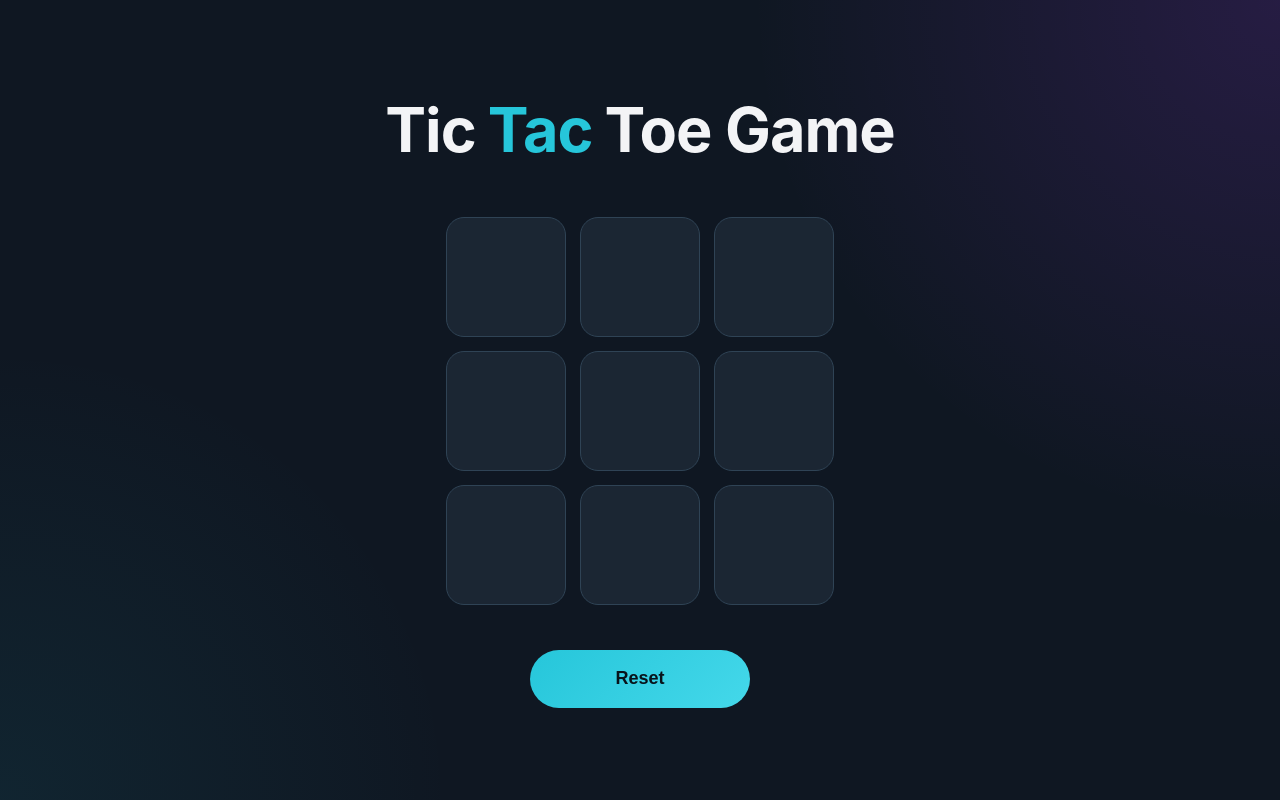
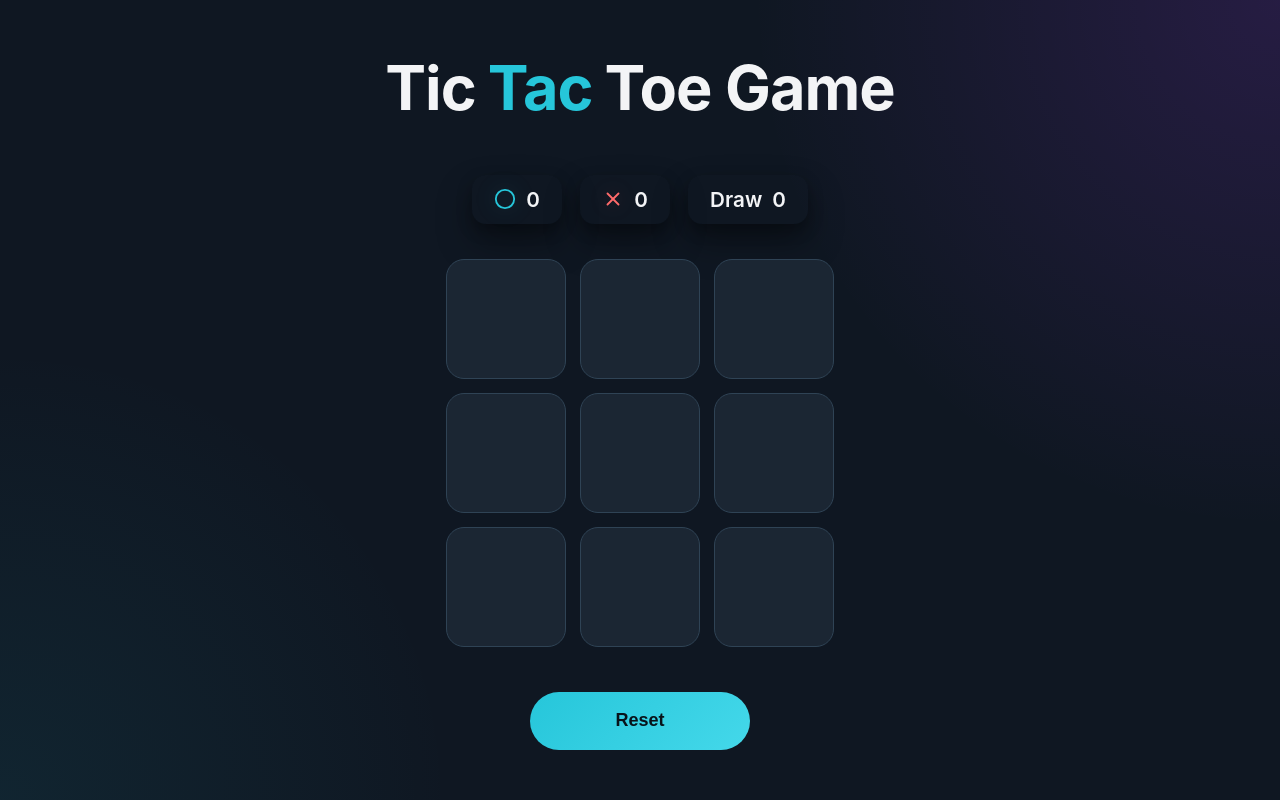
Before and after one commit to Ayman-Kz25/Tic-Tac-Toe-Game, a React (Vite) app: page / in a window 1280 px wide. Built offline with nearby package versions, Linux system fonts and the light colour scheme.

Commit message:
add scoreboard feature

```diff
--- a/src/components/TicTacToe.jsx
+++ b/src/components/TicTacToe.jsx
@@ -19,6 +19,11 @@ const TicTacToe = () => {
   const [isCircleTurn, setIsCircleTurn] = useState(true);
   const [winner, setWinner] = useState("");
   const [draw, setDraw] = useState(false);
+  const [score, setScore] = useState({
+    o: 0,
+    x: 0,
+    draw: 0,
+  });
 
   const checkWinner = (updatedBoard) => {
     for (let pattern of winningPatterns) {
@@ -30,12 +35,21 @@ const TicTacToe = () => {
         updatedBoard[a] === updatedBoard[c]
       ) {
         setWinner(updatedBoard[a]);
+        setScore((prev) => ({
+          ...prev,
+          [updatedBoard[a]]: prev[updatedBoard[a]] + 1,
+        }));
         return;
       }
     }
 
     if (!updatedBoard.includes("")) {
       setDraw(true);
+
+      setScore((prev) => ({
+        ...prev,
+        draw: prev.draw + 1,
+      }));
     }
   };
 
@@ -68,8 +82,8 @@ const TicTacToe = () => {
               <Circle className="circle-icon" size={54} />
             ) : (
               <X className="cross-icon" size={54} />
-            )}
-            {" "}Wins
+            )}{" "}
+            Wins
           </div>
         ) : draw ? (
           "It's a Draw!"
@@ -80,36 +94,41 @@ const TicTacToe = () => {
         )}
       </h1>
 
+      <div className="scoreboard">
+        <div className="score-card">
+          <Circle size={22} className="circle-icon" />
+
+          <span>{score.o}</span>
+        </div>
+
+        <div className="score-card">
+          <X size={22} className="cross-icon" />
+
+          <span>{score.x}</span>
+        </div>
+
+        <div className="score-card draw-card">
+          <span>Draw</span>
+
+          <strong>{score.draw}</strong>
+        </div>
+      </div>
+
       <div className="board">
         {board.map((cell, index) => (
-          <div
-            key={index}
-            className="boxes"
-            onClick={() => handleClick(index)}
-          >
+          <div key={index} className="boxes" onClick={() => handleClick(index)}>
             {cell === "o" && (
-              <Circle
-                size={70}
-                strokeWidth={2.5}
-                className="circle-icon"
-              />
+              <Circle size={70} strokeWidth={2.5} className="circle-icon" />
             )}
 
             {cell === "x" && (
-              <X
-                size={70}
-                strokeWidth={2.5}
-                className="cross-icon"
-              />
+              <X size={70} strokeWidth={2.5} className="cross-icon" />
             )}
           </div>
         ))}
       </div>
 
-      <button
-        className="reset-btn"
-        onClick={resetGame}
-      >
+      <button className="reset-btn" onClick={resetGame}>
         Reset
       </button>
     </div>
--- a/src/index.css
+++ b/src/index.css
@@ -216,6 +216,59 @@ body{
   transform:scale(.97);
 }
 
+/* ---------- Scoreboard ---------- */
+
+.scoreboard {
+  display: flex;
+  justify-content: center;
+  align-items: center;
+  gap: 18px;
+
+  margin-bottom: 35px;
+  flex-wrap: wrap;
+}
+
+.score-card {
+  min-width: 90px;
+  padding: 12px 22px;
+
+  display: flex;
+  justify-content: center;
+  align-items: center;
+  gap: 10px;
+
+  background: var(--accent-bg);
+
+  border: 1px solid var(--accent-border);
+  border-radius: 14px;
+
+  box-shadow: var(--shadow);
+}
+
+.score-card span,
+.score-card strong {
+  font-size: 1.15rem;
+  font-weight: 600;
+  color: var(--heading);
+}
+
+.draw-card {
+  min-width: 120px;
+}
+
+@media (max-width:480px) {
+
+  .scoreboard {
+    gap: 12px;
+  }
+
+  .score-card {
+    min-width: 75px;
+    padding: 10px 16px;
+  }
+
+}
+
 /* ---------------- Responsive ---------------- */
 
 @media (max-width:768px){
```
